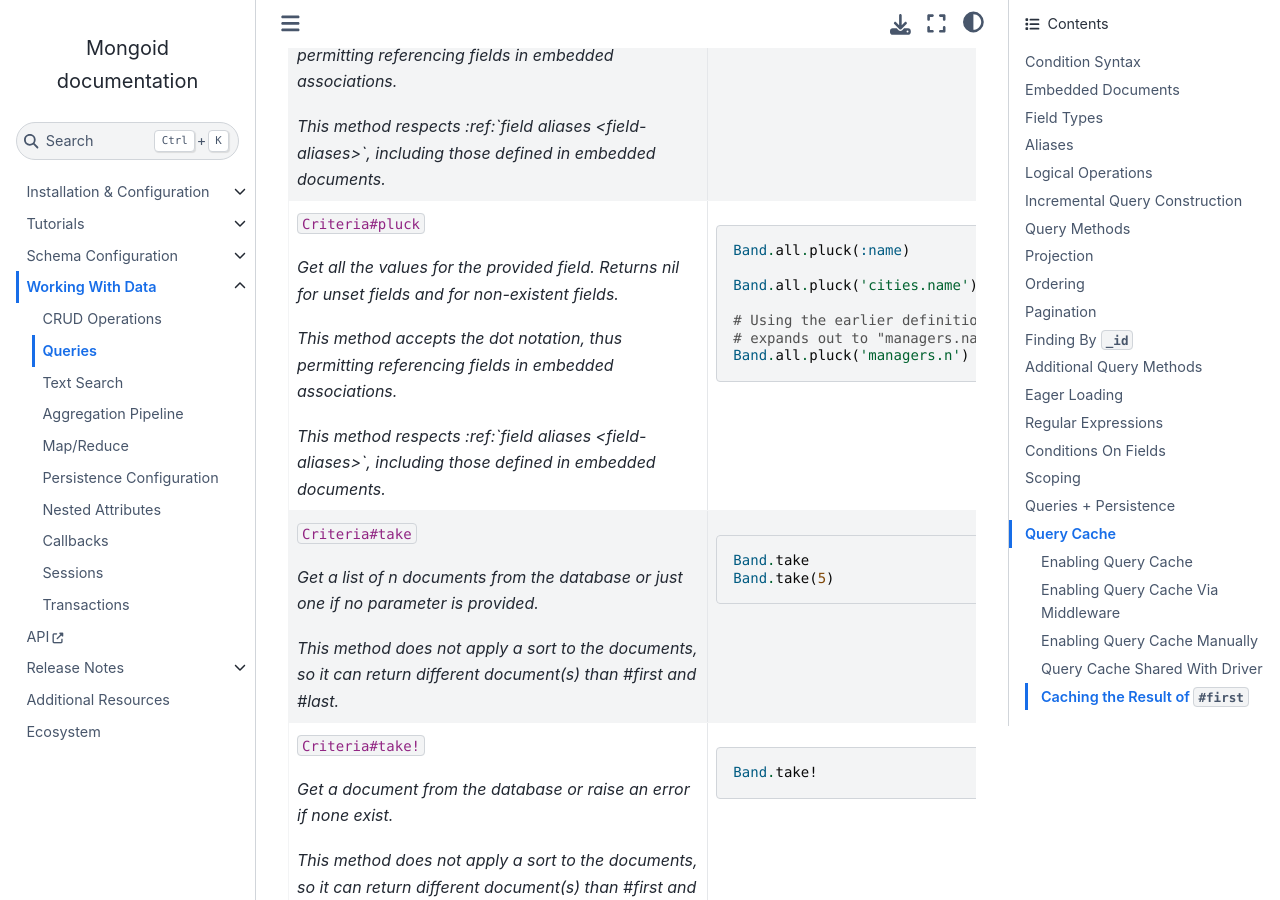
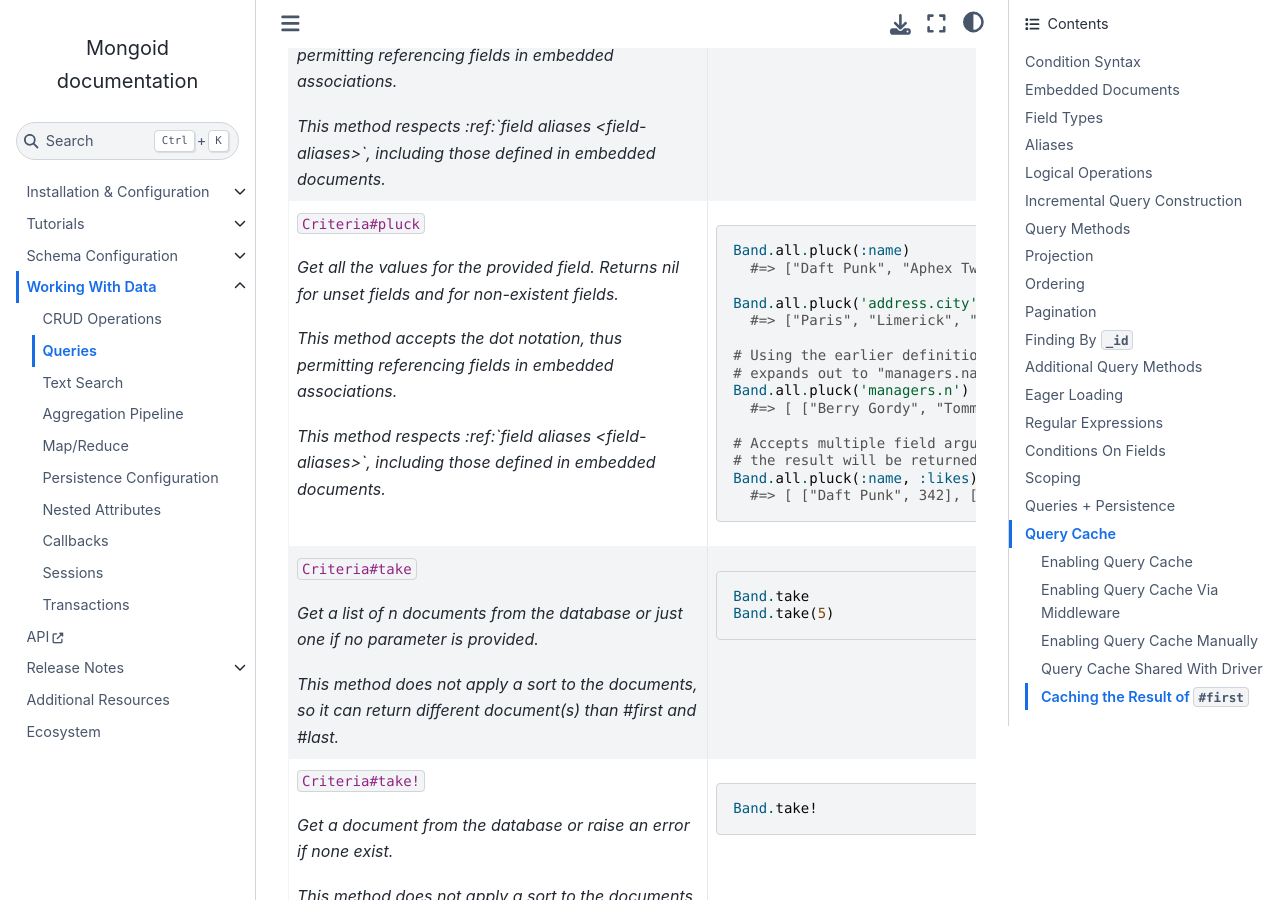
Before and after one commit to i80and/docs-mongoid, a Sphinx documentation site: the page built from docs/reference/queries.txt, in a window 1280 px wide and 900 px high, scrolled down 25947 px. Built offline with Sphinx 7.4.7 and the Sphinx Book theme 1.1.4, drawn with Linux system fonts in a browser that asks for light colours; cross-references to code outside the pages are shown as plain code.

Commit message:
MONGOID-5391 improve pluck documentation, add tests (#5399)
* MONGOID-5391 improve documentation for pluck

* additional tests

Co-authored-by: shields <shields@tablecheck.com>
Co-authored-by: Oleg Pudeyev <code@olegp.name>

```diff
--- a/docs/reference/queries.txt
+++ b/docs/reference/queries.txt
@@ -1412,12 +1412,20 @@ Mongoid also has some helpful methods on criteria.
         .. code-block:: ruby
 
           Band.all.pluck(:name)
-
-          Band.all.pluck('cities.name')
+            #=> ["Daft Punk", "Aphex Twin", "Ween"]
+
+          Band.all.pluck('address.city')
+            #=> ["Paris", "Limerick", "New Hope"]
 
           # Using the earlier definition of Manager,
           # expands out to "managers.name" in the query:
           Band.all.pluck('managers.n')
+            #=> [ ["Berry Gordy", "Tommy Mottola"], [], ["Quincy Jones"] ]
+
+          # Accepts multiple field arguments, in which case
+          # the result will be returned as an Array of Arrays.
+          Band.all.pluck(:name, :likes)
+            #=> [ ["Daft Punk", 342], ["Aphex Twin", 98], ["Ween", 227] ]
 
    * - ``Criteria#take``
 
```
